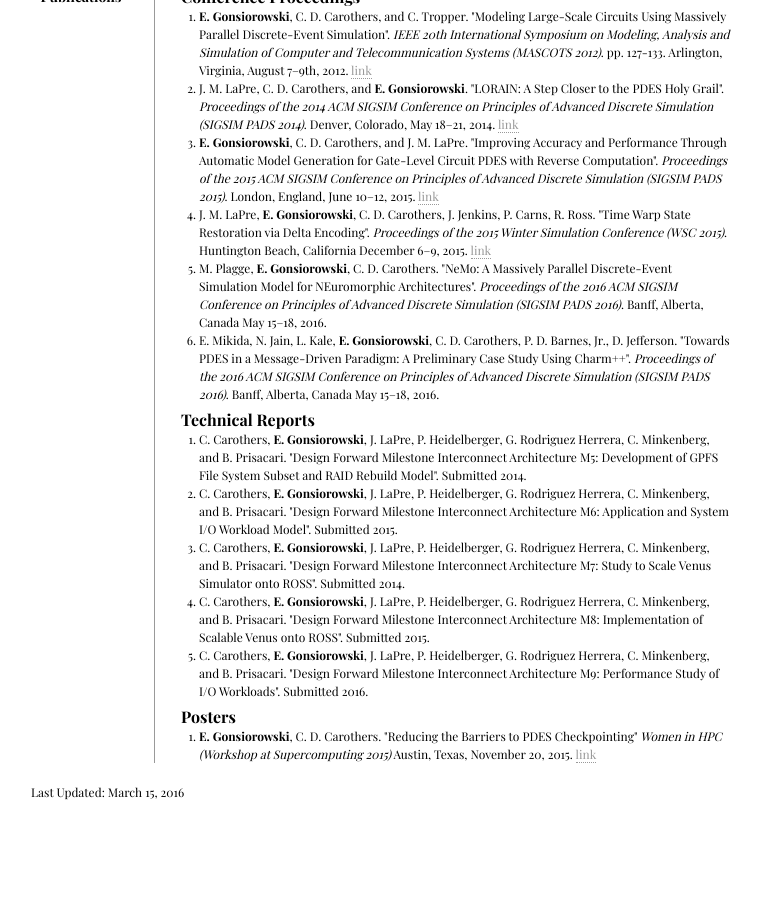
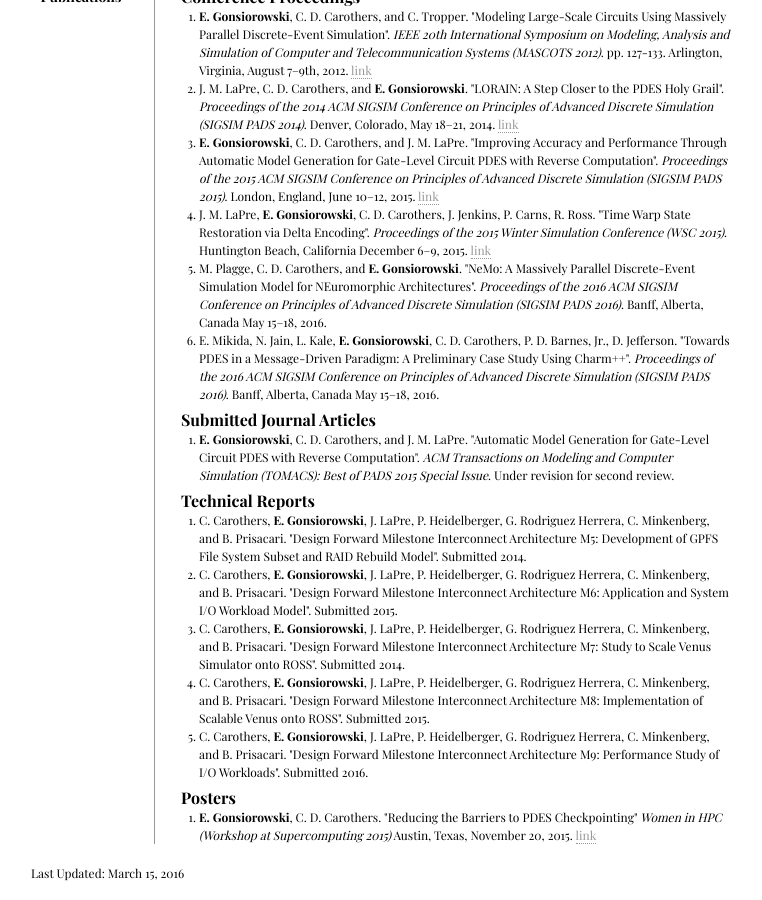
Before and after one commit to gonsie/gonsie.github.io, a Jekyll site: the page index.html, which Jekyll copies as it is, in a window 1280 px wide and 900 px high, scrolled down 1345 px. Shown: the whole window, without its empty margins (259-1021 px from the left). Built offline with Jekyll 4.4.1, drawn with Linux system fonts in a browser that asks for light colours; some web fonts are replaced; before the commit the page ends 2206 px from its top, so only the background shows below that; some of the changed text lies outside the part shown.

Commit message:
tomacs journal submission

```diff
--- a/index.html
+++ b/index.html
@@ -95,7 +95,7 @@
                 <p>High performance computing,
                     parallel discrete-event simulation,
                     parallel digital gate level simulation,
-                                        storage simulation
+                    storage modeling and simulation
                 </p>
             </dd>
 
@@ -287,7 +287,7 @@
                         Huntington Beach, California December 6&ndash;9, 2015.
                         <a href="papers/Delta.pdf" class='noprint'>link</a>
                     </li>
-                    <li>M. Plagge, <strong>E. Gonsiorowski</strong>, C. D. Carothers.
+                    <li>M. Plagge, C. D. Carothers, and <strong>E. Gonsiorowski</strong>.
                         "NeMo: A Massively Parallel Discrete-Event Simulation Model for NEuromorphic Architectures".
                         <em>Proceedings of the 2016 ACM SIGSIM Conference on Principles of Advanced Discrete Simulation (SIGSIM PADS 2016)</em>.
                         Banff, Alberta, Canada May 15&ndash;18, 2016.
@@ -298,6 +298,16 @@
                         <em>Proceedings of the 2016 ACM SIGSIM Conference on Principles of Advanced Discrete Simulation (SIGSIM PADS 2016)</em>.
                         Banff, Alberta, Canada May 15&ndash;18, 2016.
                         <!-- <a href="papers/pads2016-charm.pdf" class='noprint'>link</a> -->
+                    </li>
+                </ol>
+
+                <h2 class="smartmargin"><strong>Submitted Journal Articles</strong></h2>
+                <ol>
+                    <li><strong>E. Gonsiorowski</strong>, C. D. Carothers, and J. M. LaPre.
+                        "Automatic Model Generation for Gate-Level Circuit PDES with Reverse Computation".
+                        <em>ACM Transactions on Modeling and Computer Simulation (TOMACS): Best of PADS 2015 Special Issue</em>.
+                        Under revision for second review.
+                        <!-- <a href="papers/tomacs.pdf" class='noprint'>link</a> -->
                     </li>
                 </ol>
 
```
